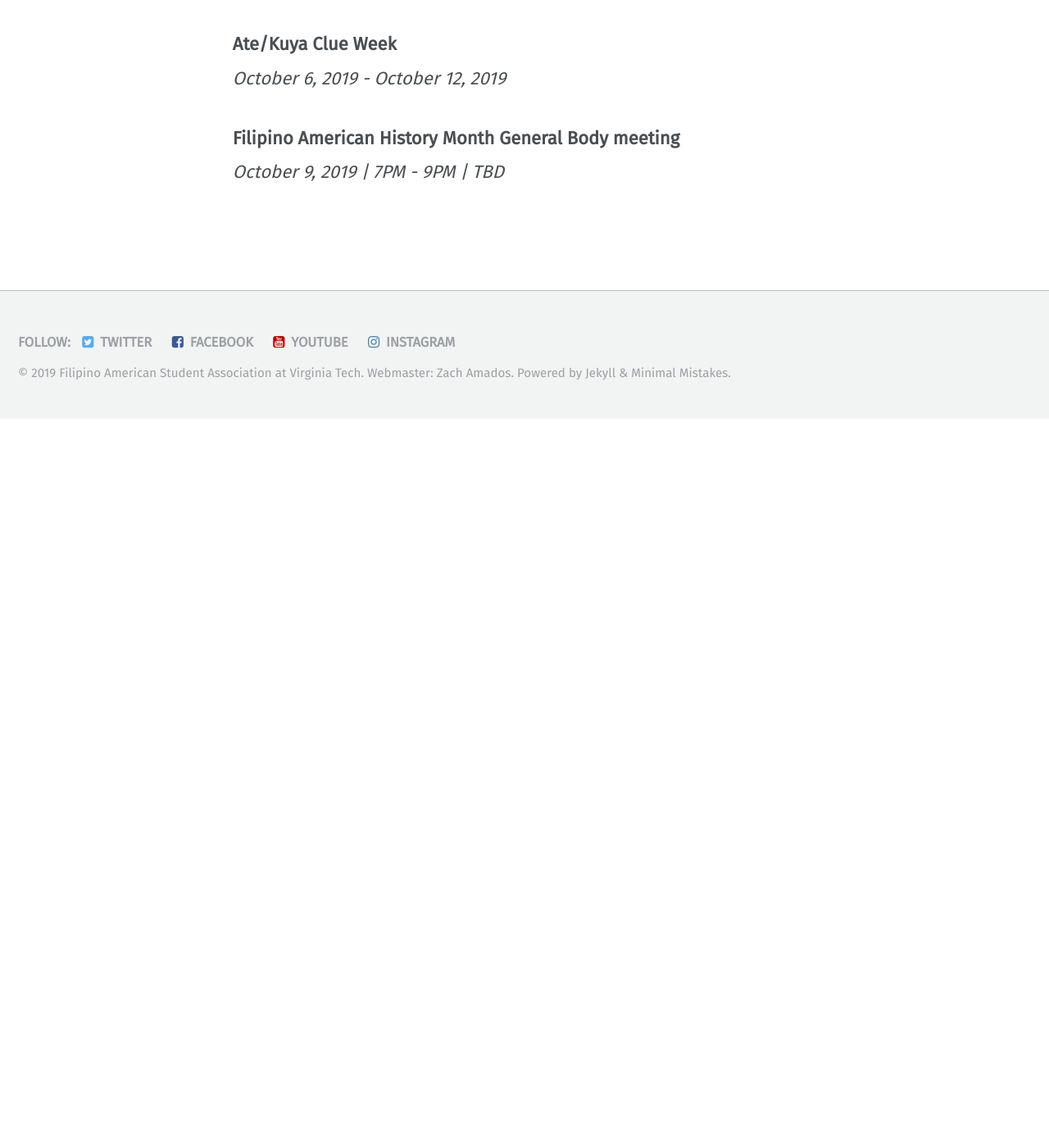
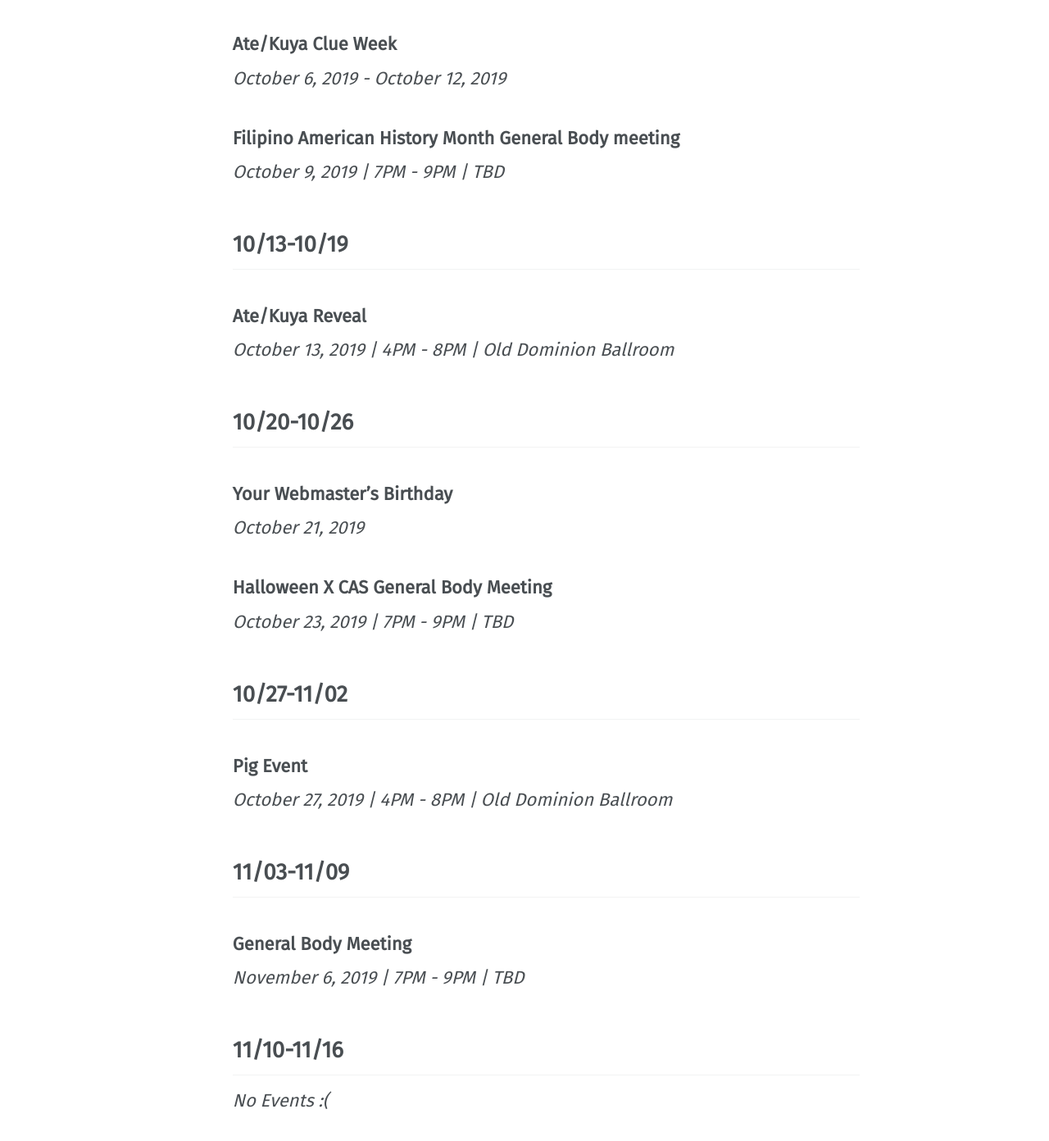
Before and after one commit to vtfasa/vtfasa.github.io, a Jekyll site: the page built from _pages/events.md, in a window 1280 px wide and 1400 px high, scrolled down 2442 px. Shown: the top 1392 px of the window at 82% size. Built offline with Jekyll 4.4.1, drawn with Linux system fonts in a browser that asks for light colours; some web fonts are replaced; before the commit the page ends 2953 px from its top, so only the background shows below that; some of the changed text lies outside the part shown.

Commit message:
Update events.md

```diff
--- a/_pages/events.md
+++ b/_pages/events.md
@@ -56,3 +56,38 @@ Various Locations*
 *October 9, 2019 |
 7PM - 9PM |
 TBD*
+## 10/13-10/19
+### Ate/Kuya Reveal
+*October 13, 2019 |
+4PM - 8PM |
+Old Dominion Ballroom*
+## 10/20-10/26
+### Your Webmaster's Birthday
+*October 21, 2019*
+### Halloween X CAS General Body Meeting
+*October 23, 2019 |
+7PM - 9PM |
+TBD*
+## 10/27-11/02
+### Pig Event
+*October 27, 2019 |
+4PM - 8PM |
+Old Dominion Ballroom*
+## 11/03-11/09
+### General Body Meeting
+*November 6, 2019 |
+7PM - 9PM |
+TBD*
+## 11/10-11/16
+*No Events :(*
+## 11/17-11/23
+### Thanksgiving Dinner
+*November 17, 2019 |
+4PM - 9PM |
+Commonwealth Ballroom B*
+### Culture Night Interest Meeting
+*November 20, 2019 |
+7PM - 9PM |
+TBD*
+## 11/24-11/30
+*No Events :(*
```
